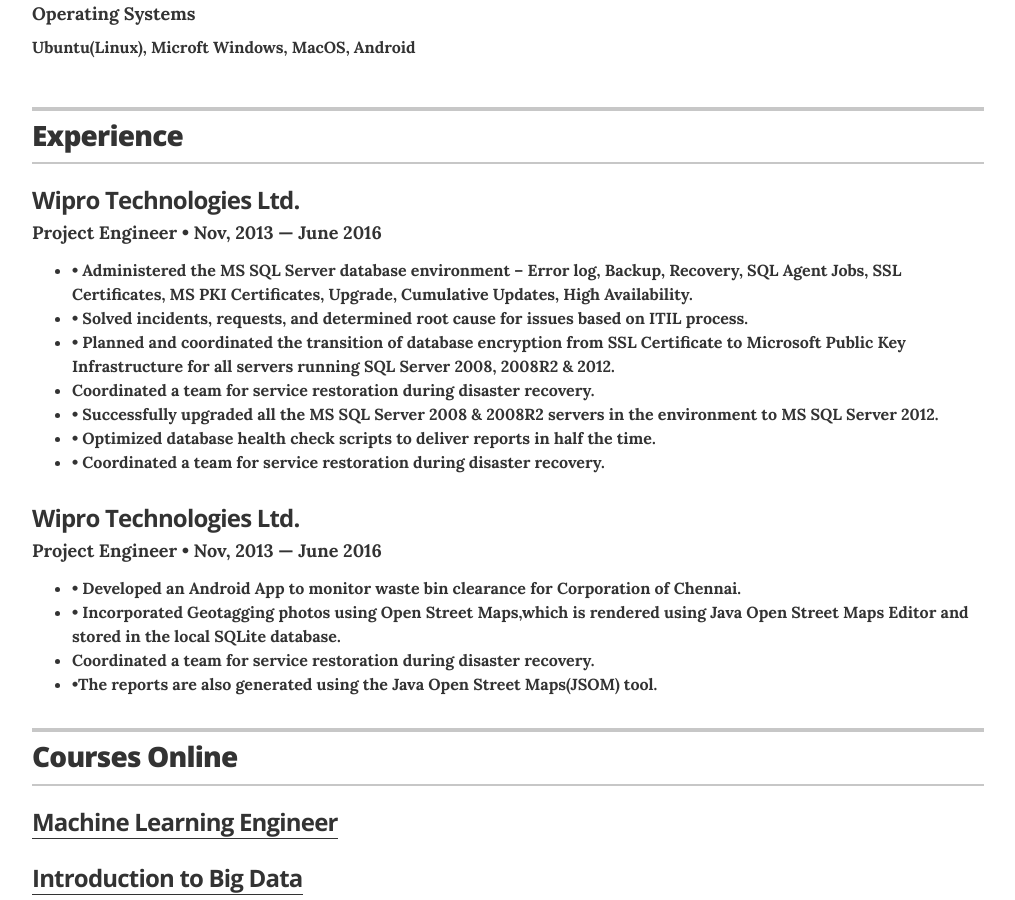
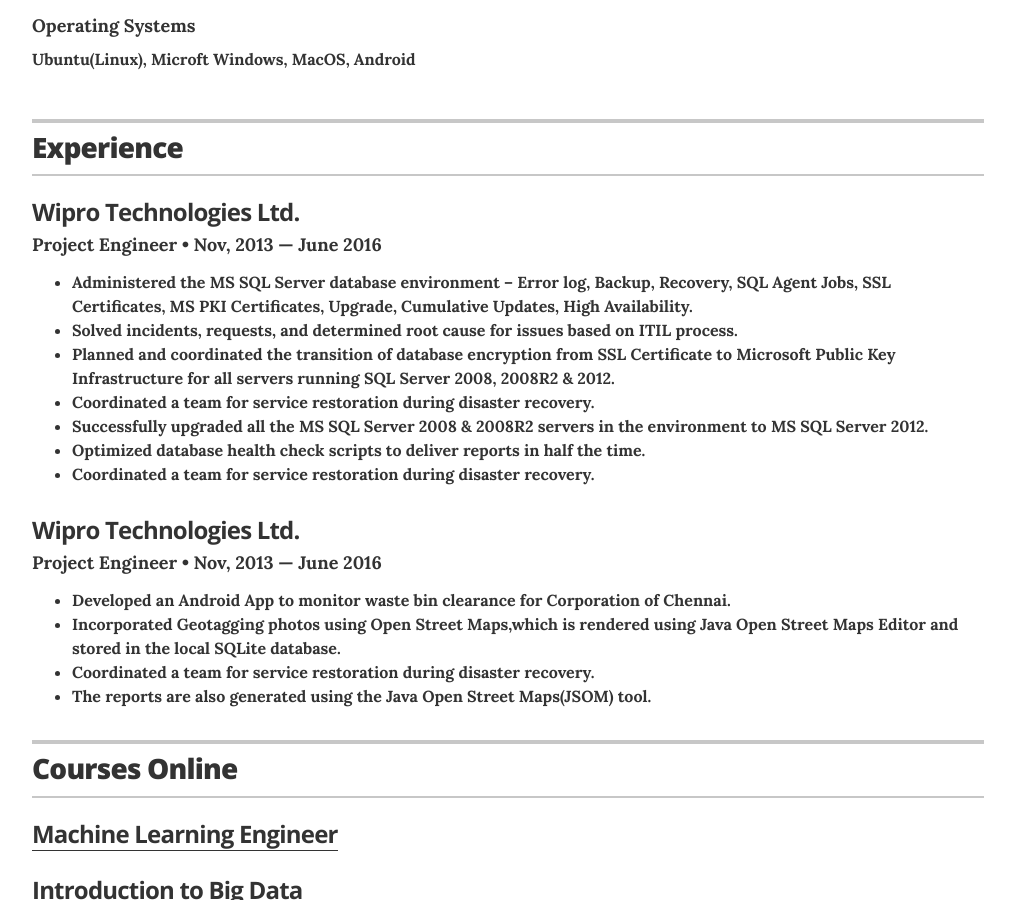
Before and after one commit to mohanakrishnavh/mohanakrishnavh.github.io, a Jekyll site: the page index.html, which Jekyll copies as it is, in a window 1280 px wide and 900 px high, scrolled down 3123 px. Shown: the whole window, without its empty margins (132-1147 px from the left). Built offline with Jekyll 4.4.1, drawn with Linux system fonts in a browser that asks for light colours.

Commit message:
Update index.html

```diff
--- a/index.html
+++ b/index.html
@@ -221,9 +221,9 @@
       <div class="resume-item">
           <h3 class="resume-item-title"><a href="https://mohanakrishnavh.github.io/">eWasteBin - Android App </a></h3>
           <h4 class="resume-item-details">Android, Open Street Maps, Google Location API &bull; Spring &mdash; 2013</h4>
-          <p class="resume-item-copy"> • Developed a location based mobile application to effectively monitor the clearance of waste bins. </p>
-          <p class="resume-item-copy"> • Extended the functionality to monitor other projects carried out by Chennai Corporation. </p>
-          <p class="resume-item-copy"> • Built a tool for accessing Operational document and knowledgebase articles on the intranet. </p>
+          <p> • Developed a location based mobile application to effectively monitor the clearance of waste bins. </p>
+          <p> • Extended the functionality to monitor other projects carried out by Chennai Corporation. </p>
+          <p> • Built a tool for accessing Operational document and knowledgebase articles on the intranet. </p>
       </div>
 
 
@@ -280,13 +280,13 @@
           <h3 class="resume-item-title" itemprop="name">Wipro Technologies Ltd.</h3>
           <h4 class="resume-item-details" itemprop="description">Project Engineer &bull; Nov, 2013 &mdash; June 2016</h4>
           <ul class="resume-item-list">
-            <li> • Administered the MS SQL Server database environment – Error log, Backup, Recovery, SQL Agent Jobs, SSL Certificates, MS PKI Certificates, Upgrade, Cumulative Updates, High Availability. </li>
-            <li> • Solved incidents, requests, and determined root cause for issues based on ITIL process. </li>
-            <li> • Planned and coordinated the transition of database encryption from SSL Certificate to Microsoft Public Key Infrastructure for all servers running SQL Server 2008, 2008R2 & 2012. </li>
+            <li> Administered the MS SQL Server database environment – Error log, Backup, Recovery, SQL Agent Jobs, SSL Certificates, MS PKI Certificates, Upgrade, Cumulative Updates, High Availability. </li>
+            <li> Solved incidents, requests, and determined root cause for issues based on ITIL process. </li>
+            <li> Planned and coordinated the transition of database encryption from SSL Certificate to Microsoft Public Key Infrastructure for all servers running SQL Server 2008, 2008R2 & 2012. </li>
 		<li>Coordinated a team for service restoration during disaster recovery.</li>
-            <li> • Successfully upgraded all the MS SQL Server 2008 & 2008R2 servers in the environment to MS SQL Server 2012. </li>
-            <li> • Optimized database health check scripts to deliver reports in half the time. </li>
-            <li> • Coordinated a team for service restoration during disaster recovery. </li>
+            <li> Successfully upgraded all the MS SQL Server 2008 & 2008R2 servers in the environment to MS SQL Server 2012. </li>
+            <li> Optimized database health check scripts to deliver reports in half the time. </li>
+            <li> Coordinated a team for service restoration during disaster recovery. </li>
           </ul>
           <!--p class="resume-item-copy">If you're going to copy paste markup, or edit it, just be sure to keep the appropriate classnames on your new elements for styling purposes.</p-->
 
@@ -297,10 +297,10 @@
           <h3 class="resume-item-title" itemprop="name">Wipro Technologies Ltd.</h3>
           <h4 class="resume-item-details" itemprop="description">Project Engineer &bull; Nov, 2013 &mdash; June 2016</h4>
           <ul class="resume-item-list">
-            <li> • Developed an Android App to monitor waste bin clearance for Corporation of Chennai. </li>
-            <li> • Incorporated Geotagging photos using Open Street Maps,which is rendered using Java Open Street Maps Editor and stored in the local SQLite database. </li>
+            <li> Developed an Android App to monitor waste bin clearance for Corporation of Chennai. </li>
+            <li> Incorporated Geotagging photos using Open Street Maps,which is rendered using Java Open Street Maps Editor and stored in the local SQLite database. </li>
     <li>Coordinated a team for service restoration during disaster recovery.</li>
-            <li> •The reports are also generated using the Java Open Street Maps(JSOM) tool. </li>
+            <li> The reports are also generated using the Java Open Street Maps(JSOM) tool. </li>
           </ul>
           <!--p class="resume-item-copy">If you're going to copy paste markup, or edit it, just be sure to keep the appropriate classnames on your new elements for styling purposes.</p-->
 
```
